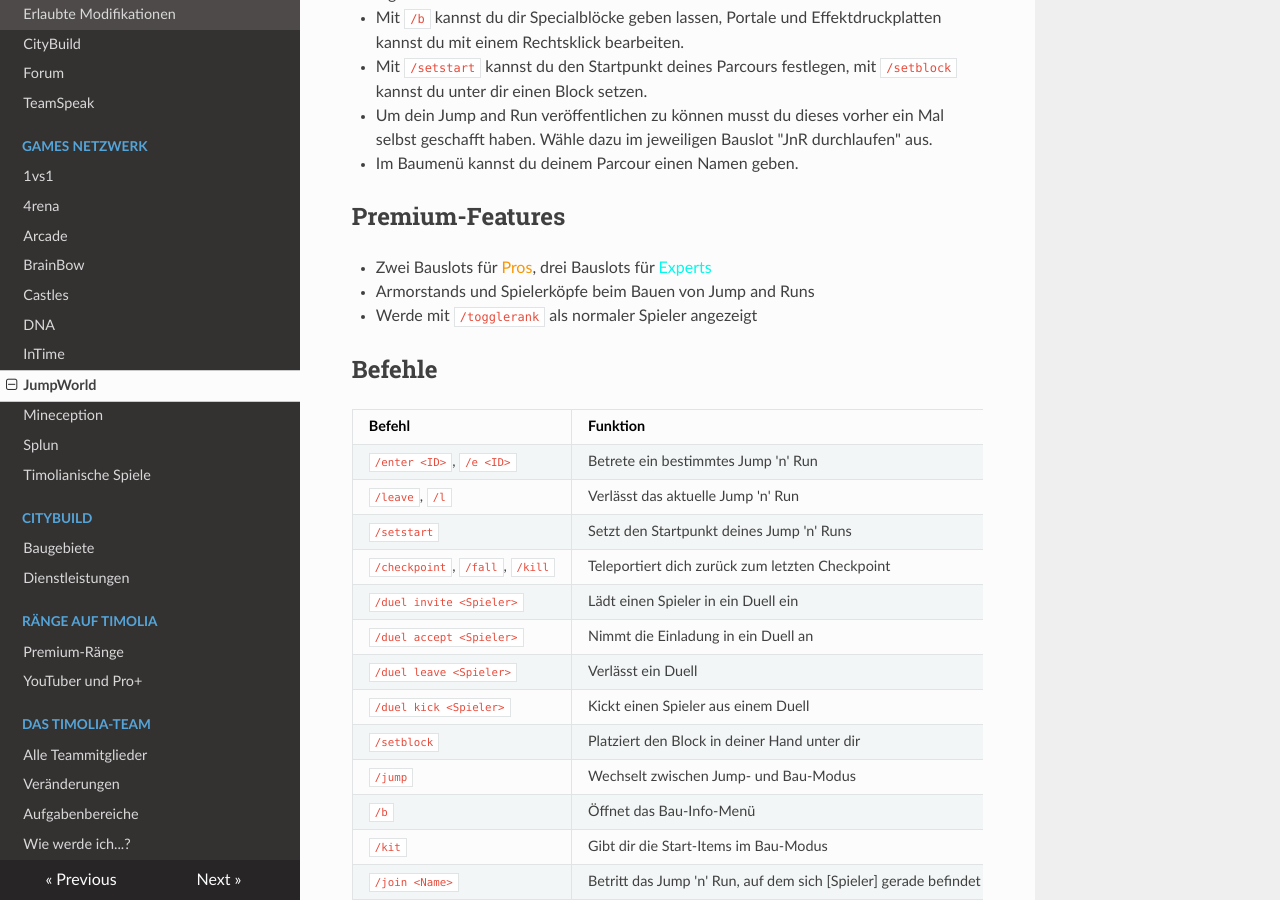
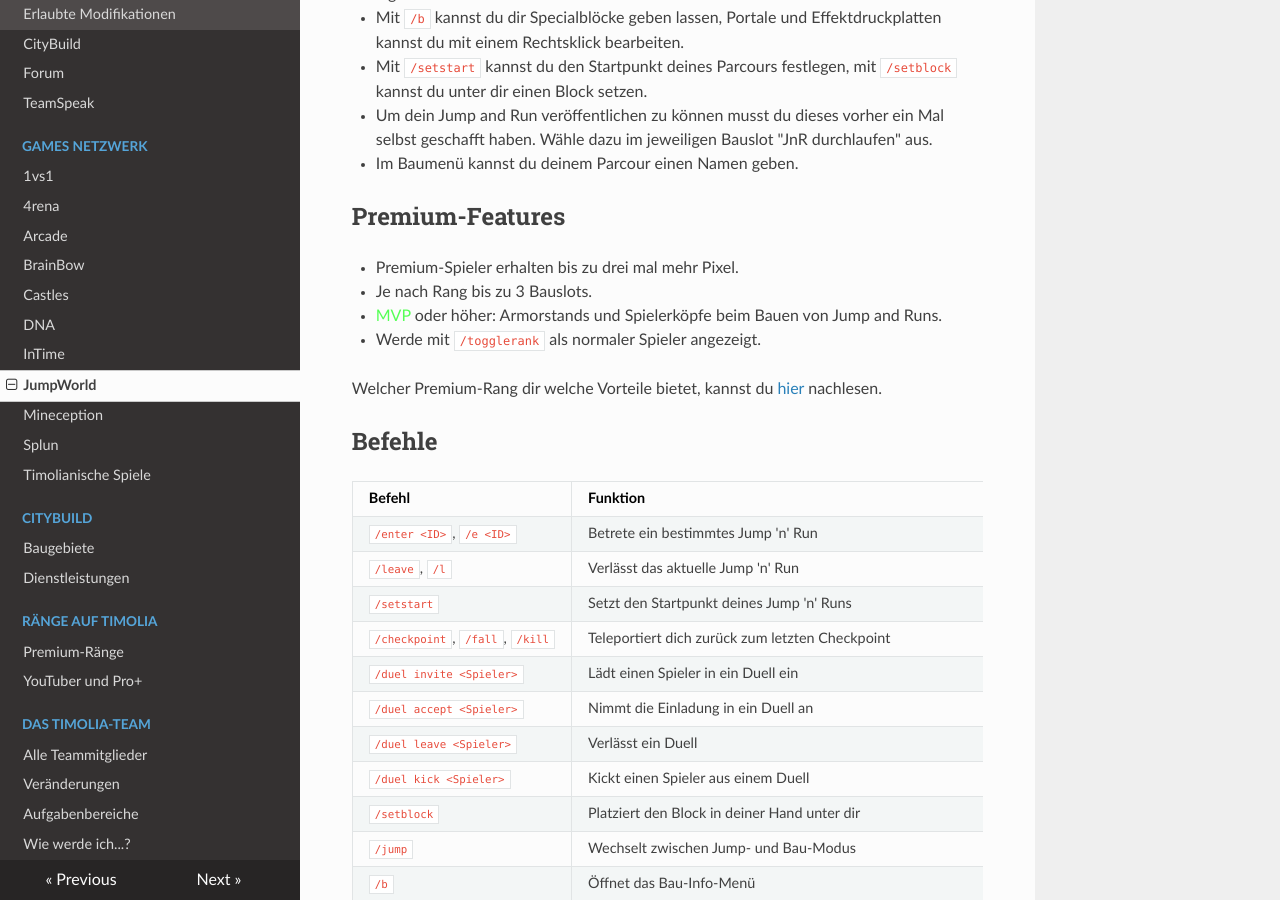
Before and after one commit to TimoliaDE/HowTo, an MkDocs documentation site: the page built from docs/games/jumpworld.md, in a window 1280 px wide and 900 px high, scrolled down 1255 px. Built offline with MkDocs 1.6.1, drawn with Linux system fonts in a browser that asks for light colours; nearby versions of some CDN libraries; old or Windows-style settings are respelled for this version of MkDocs.

Commit message:
Update jumpworld.md

```diff
--- a/docs/games/jumpworld.md
+++ b/docs/games/jumpworld.md
@@ -32,9 +32,12 @@ Um das Jump and Run des Tages von Tag X zu werden:
 - Im Baumenü kannst du deinem Parcour einen Namen geben.
 
 ## Premium-Features
-- Zwei Bauslots für <span style="color:#F99500">Pros</span>, drei Bauslots für <span style="color:#00F9EC">Experts</span>
-- Armorstands und Spielerköpfe beim Bauen von Jump and Runs
-- Werde mit `/togglerank` als normaler Spieler angezeigt
+- Premium-Spieler erhalten bis zu drei mal mehr Pixel.
+- Je nach Rang bis zu 3 Bauslots.
+- <span style="color:#55FF55">MVP</span> oder höher: Armorstands und Spielerköpfe beim Bauen von Jump and Runs.
+- Werde mit `/togglerank` als normaler Spieler angezeigt.
+
+Welcher Premium-Rang dir welche Vorteile bietet, kannst du [hier](/ranks/premium/) nachlesen.
 
 ## Befehle
 | Befehl | Funktion |
```
